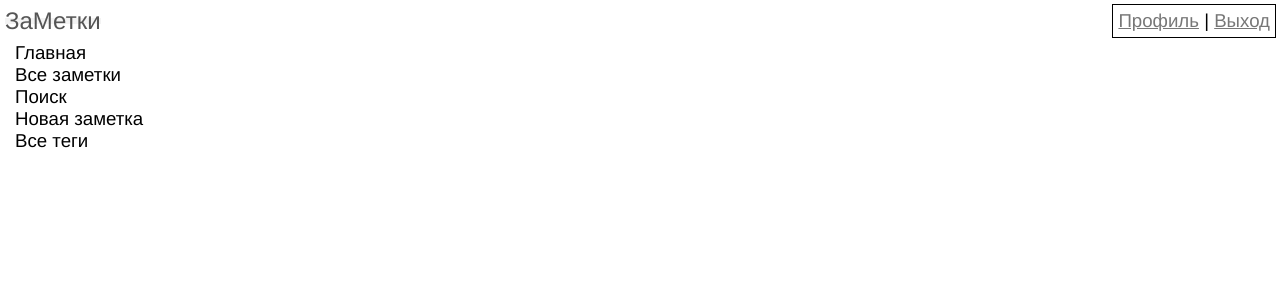
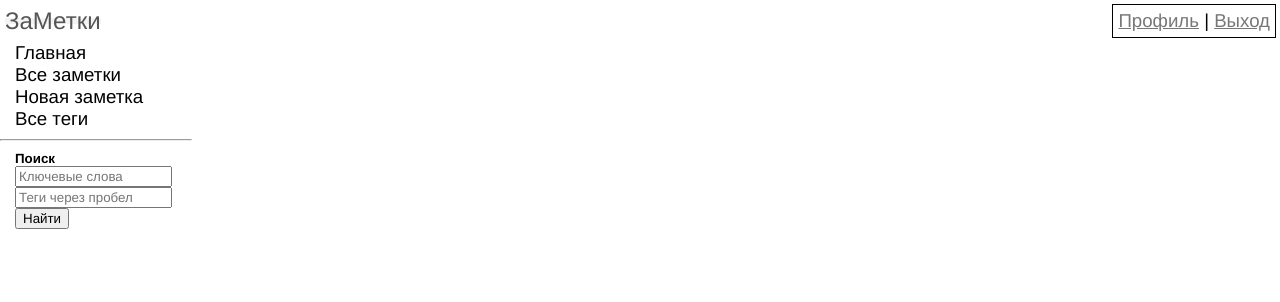
Before and after one commit to xeliz/tagged, a Python web app: template templates/message.html in a window 1280 px wide. Shown: the top 302 px of the page. Run offline with Jinja, Linux system fonts and the light colour scheme; the template is opened without the code that fills it, so the values that code supplies are empty.

Commit message:
search form moved from separate page to left box

```diff
--- a/static/styles.css
+++ b/static/styles.css
@@ -62,6 +62,15 @@ a {
 
 a:hover {
     color: #999;
+}
+
+.searchform {
+    font-size: 10pt;
+    margin-left: 15px;
+}
+
+.searchform input, .searchform button {
+    font-size: 10pt;
 }
 
 .formblock {
--- a/templates/basepage.html
+++ b/templates/basepage.html
@@ -17,9 +17,15 @@
             <div id="leftbox">
                 <a {{('class="menulink curmenulink"' if title == "Главная" else 'class="menulink"')|safe}} href="/">Главная</a><br>
                 <a {{('class="menulink curmenulink"' if title == "Все заметки" else 'class="menulink"')|safe}} href="/all">Все заметки</a><br>
-                <a {{('class="menulink curmenulink"' if title == "Поиск" else 'class="menulink"')|safe}} href="/search">Поиск</a><br>
                 <a {{('class="menulink curmenulink"' if title == "Новая заметка" else 'class="menulink"')|safe}} href="/new">Новая заметка</a><br>
                 <a {{('class="menulink curmenulink"' if title == "Все теги" else 'class="menulink"')|safe}} href="/all_tags">Все теги</a><br>
+                <hr>
+                <form method="GET" action="/search/results" class="searchform">
+                    <b>Поиск</b><br>
+                    <input type="text" name="keywords" size="20" placeholder="Ключевые слова"><br>
+                    <input type="text" name="tags" size="20" placeholder="Теги через пробел"><br>
+                    <button type="submit">Найти</button>
+                </form>
             </div>
             <div id="contents">
                 {% block content %}{% endblock %}
```
Also changed, not shown: notes.py (+0 -10 lines), templates/search.html (deleted, +0 -14 lines).
